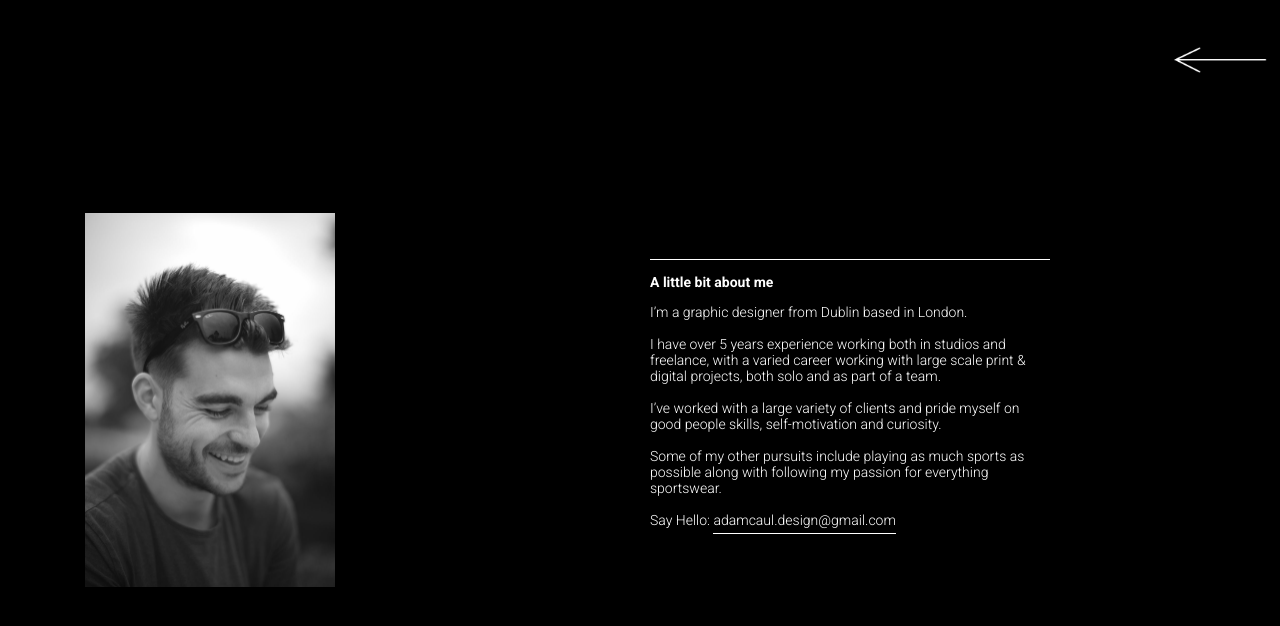
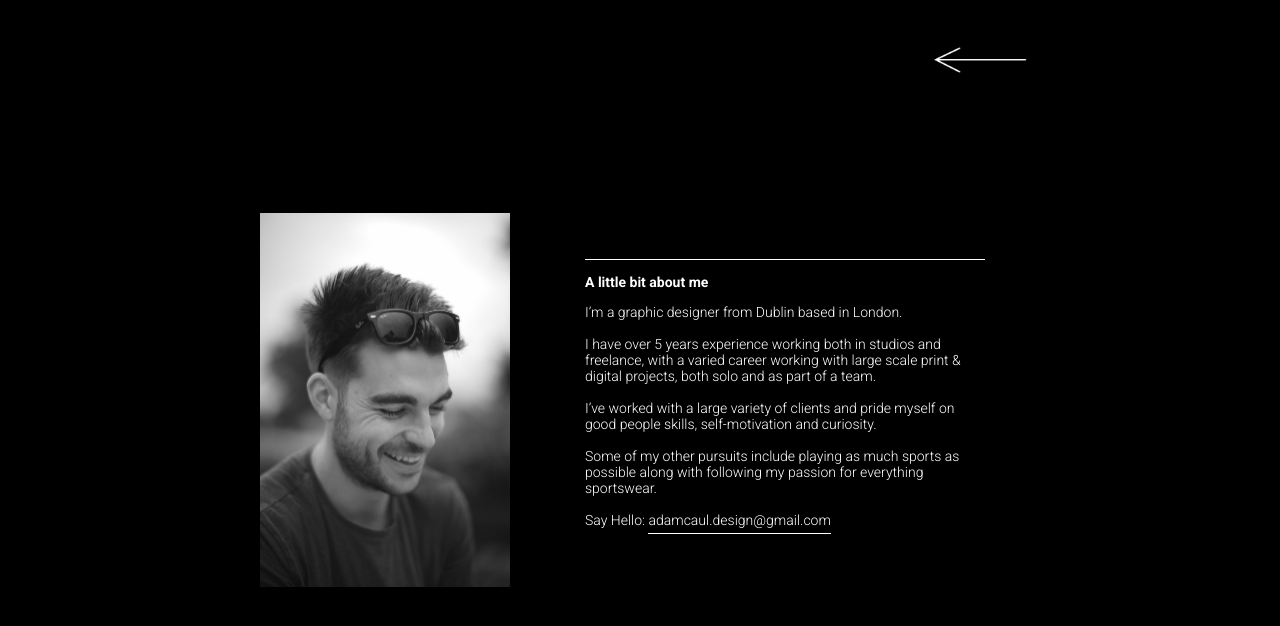
Before and after one commit to piokylo/adamcaul, a website: page about.html in a window 1280 px wide. Drawn offline with Linux system fonts and the light colour scheme.

Commit message:
margion auto

```diff
--- a/css/about.css
+++ b/css/about.css
@@ -2,6 +2,8 @@ body {
   color: #fff;
   background-color: #000;
   padding: 0 !important;
+  max-width: 800px;
+  margin: auto!important;
 
 }
 
```
